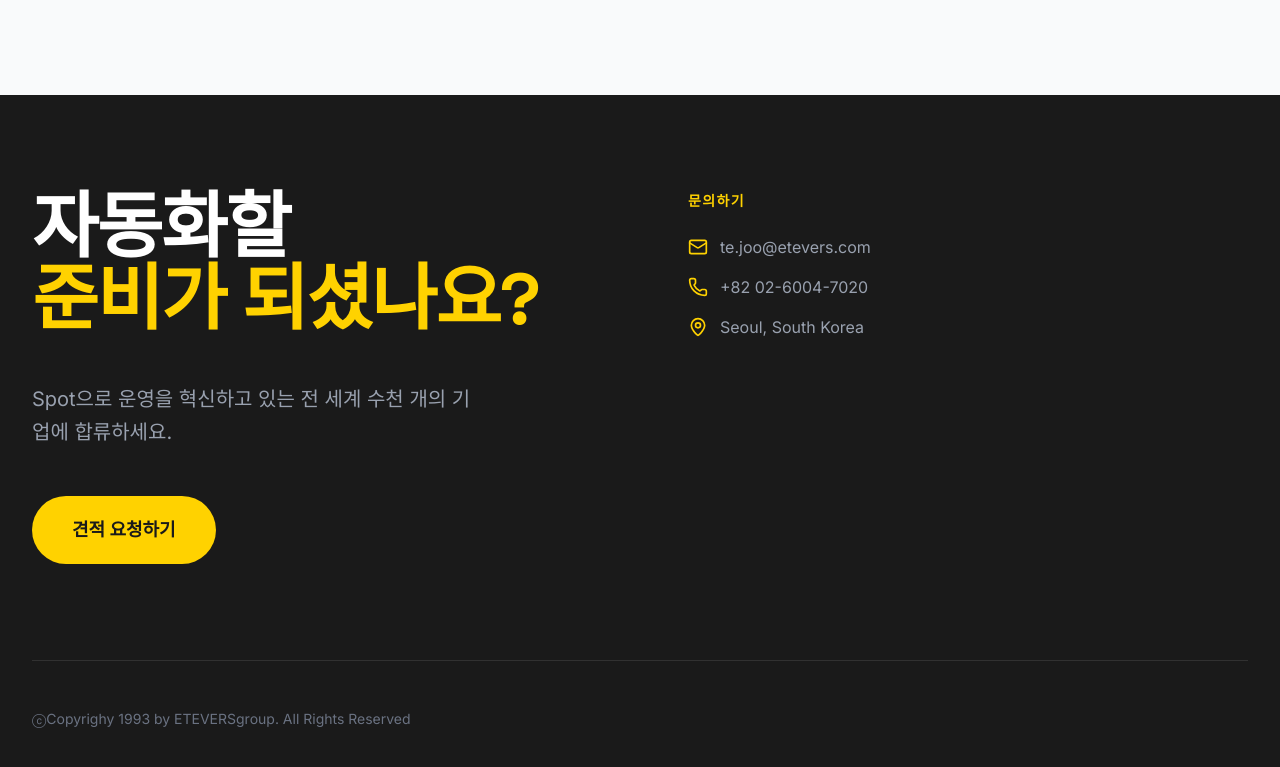
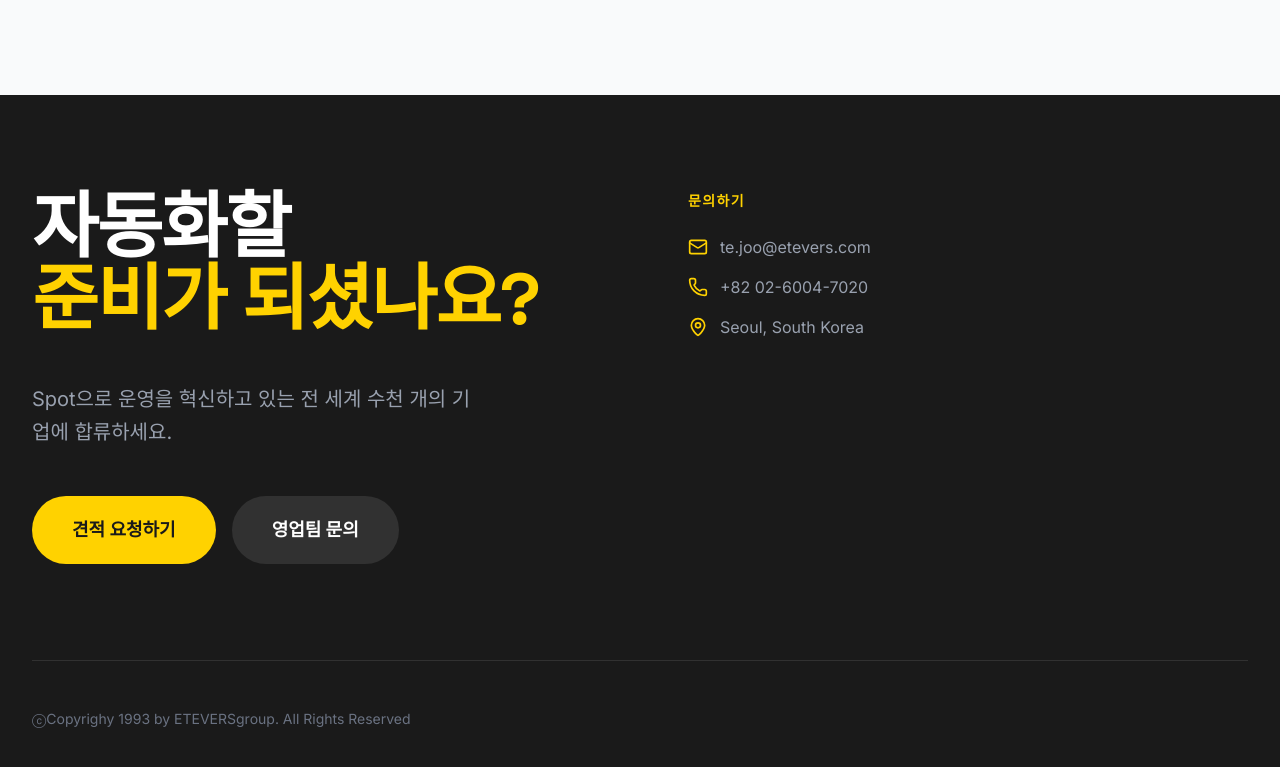
Before and after one commit to trance81/boston-dynamics-spot---the-agile-mobile-robot, a React (Vite) app: page / in a window 1280 px wide. Shown: the part 7796-8563 px from the top of the page. Built offline with nearby package versions, Linux system fonts and the light colour scheme.

Commit message:
footer button update

```diff
--- a/src/components/Footer.tsx
+++ b/src/components/Footer.tsx
@@ -24,9 +24,22 @@ export default function Footer({ t }: FooterProps) {
             </p>
 
             <div className="flex flex-wrap gap-4">
-              <button className="bg-spot-yellow text-spot-black px-10 py-5 rounded-full font-bold text-lg hover:bg-white transition-all">
+              <a
+                href="https://planit.etevers.com"
+                target="_blank"
+                rel="noopener noreferrer"
+                className="bg-spot-yellow text-spot-black px-10 py-5 rounded-full font-bold text-lg hover:bg-white transition-all"
+              >
                 {t.ctaQuote}
-              </button>
+              </a>
+              <a
+                href="https://planit.etevers.com/membership/login.html?return_url=/support/interest_inquiry.html?service_type="
+                target="_blank"
+                rel="noopener noreferrer"
+                className="bg-white/10 text-spot-white px-10 py-5 rounded-full font-bold text-lg hover:bg-white/20 transition-all"
+              >
+                {t.ctaContact}
+              </a>
             </div>
           </div>
 
```
